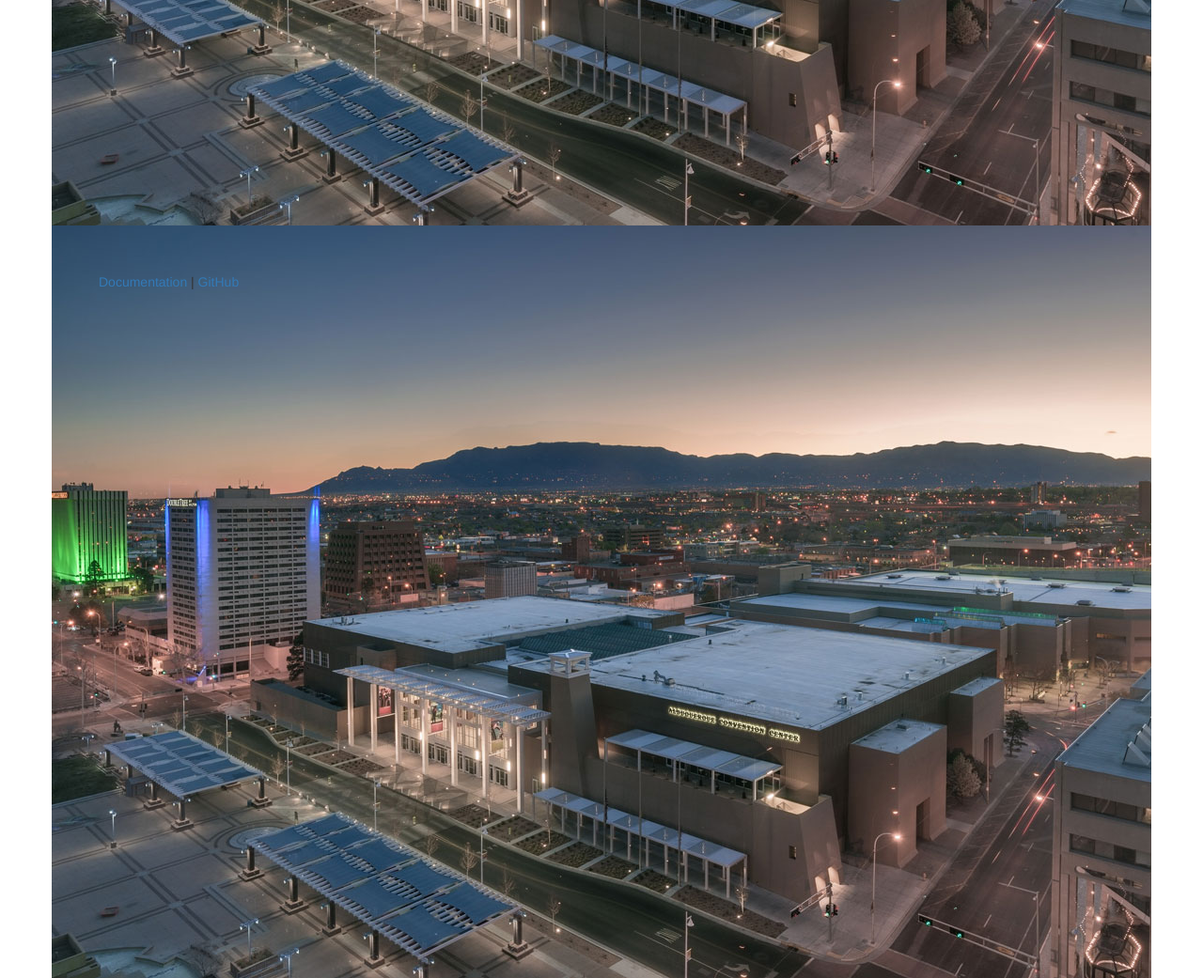
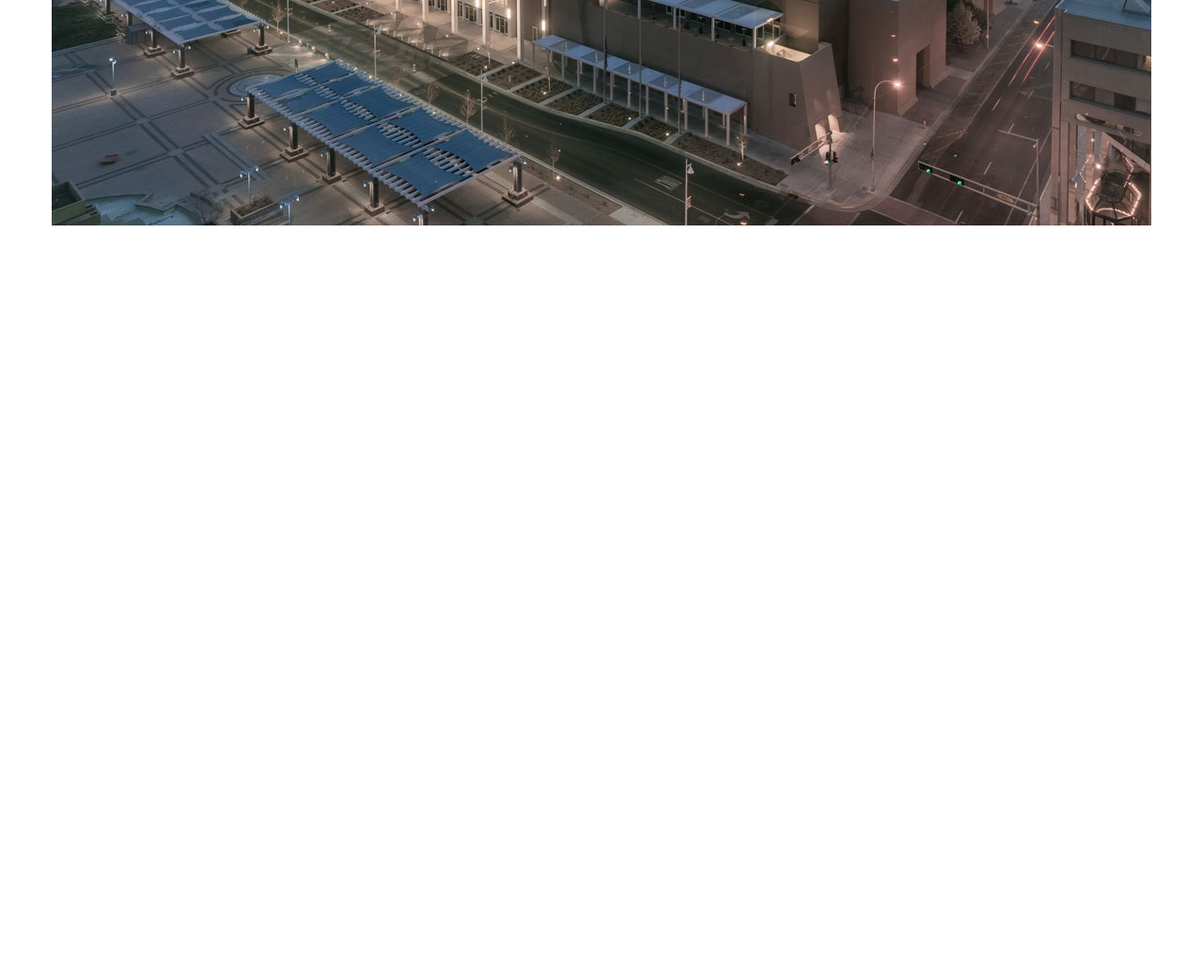
Before and after one commit to stevenhebert/townhall, a PHP site: page /static-ui/contact.php in a window 1280 px wide. Shown: the part 1362-2403 px from the top of the page at 94% size. After the commit the page ends 1602 px from the top, so only its background shows below. Run offline with PHP 8.4, Linux system fonts and the light colour scheme; some libraries are stand-ins or nearby versions.

Commit message:
changes to contact us
https://app.asana.com/0/395328240769551/402889052603768

```diff
--- a/static-ui/contact.php
+++ b/static-ui/contact.php
@@ -101,10 +101,5 @@
     </main>
 </div>
 
-<footer>
-    <div class="container">
-        <a href="https://bootcamp-coders.cnm.edu/class-materials/jquery-validated-captcha-form/" target="_blank">Documentation</a> | <a href="https://github.com/mbojorquez2007/townhall" target="_blank">GitHub</a>
-    </div>
-</footer>
 </body>
 </html>
```
